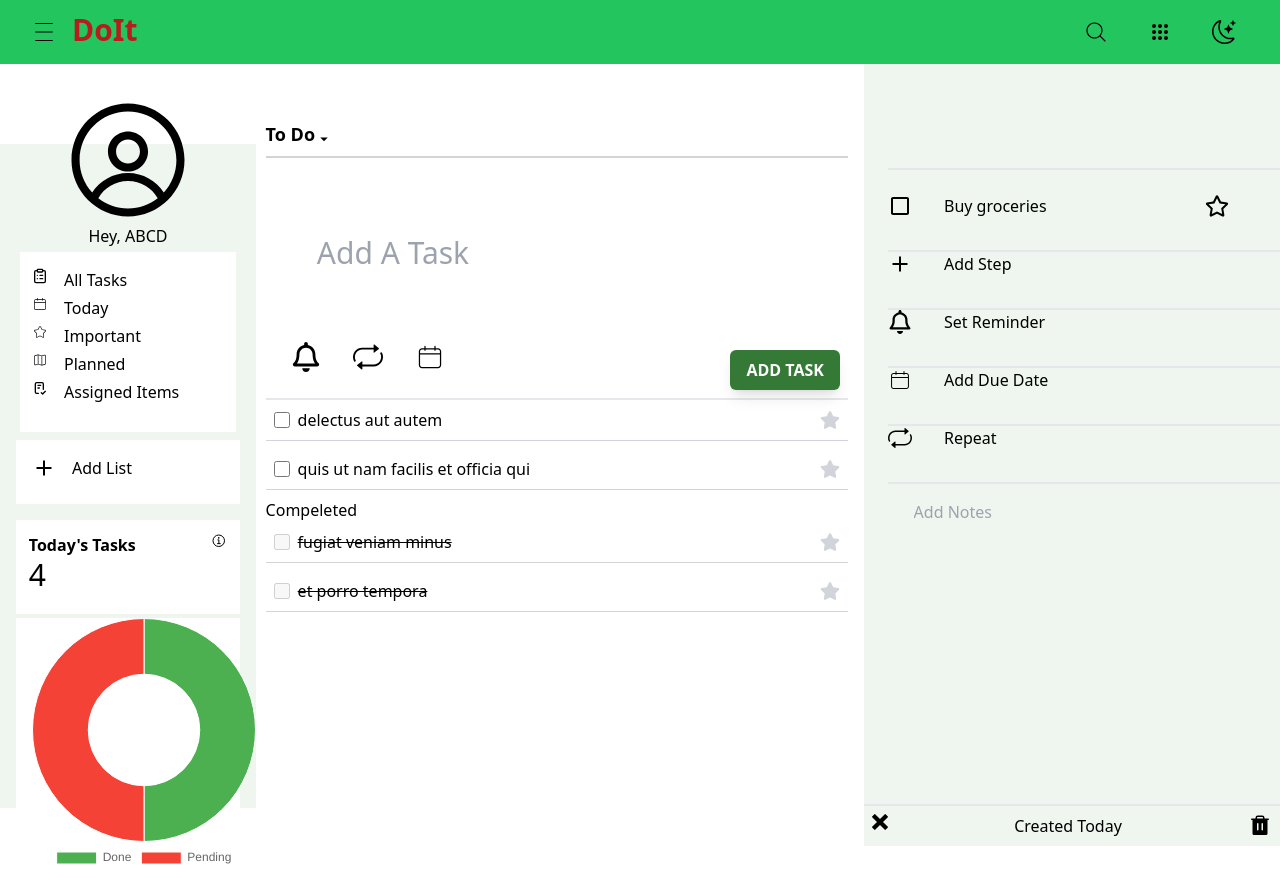
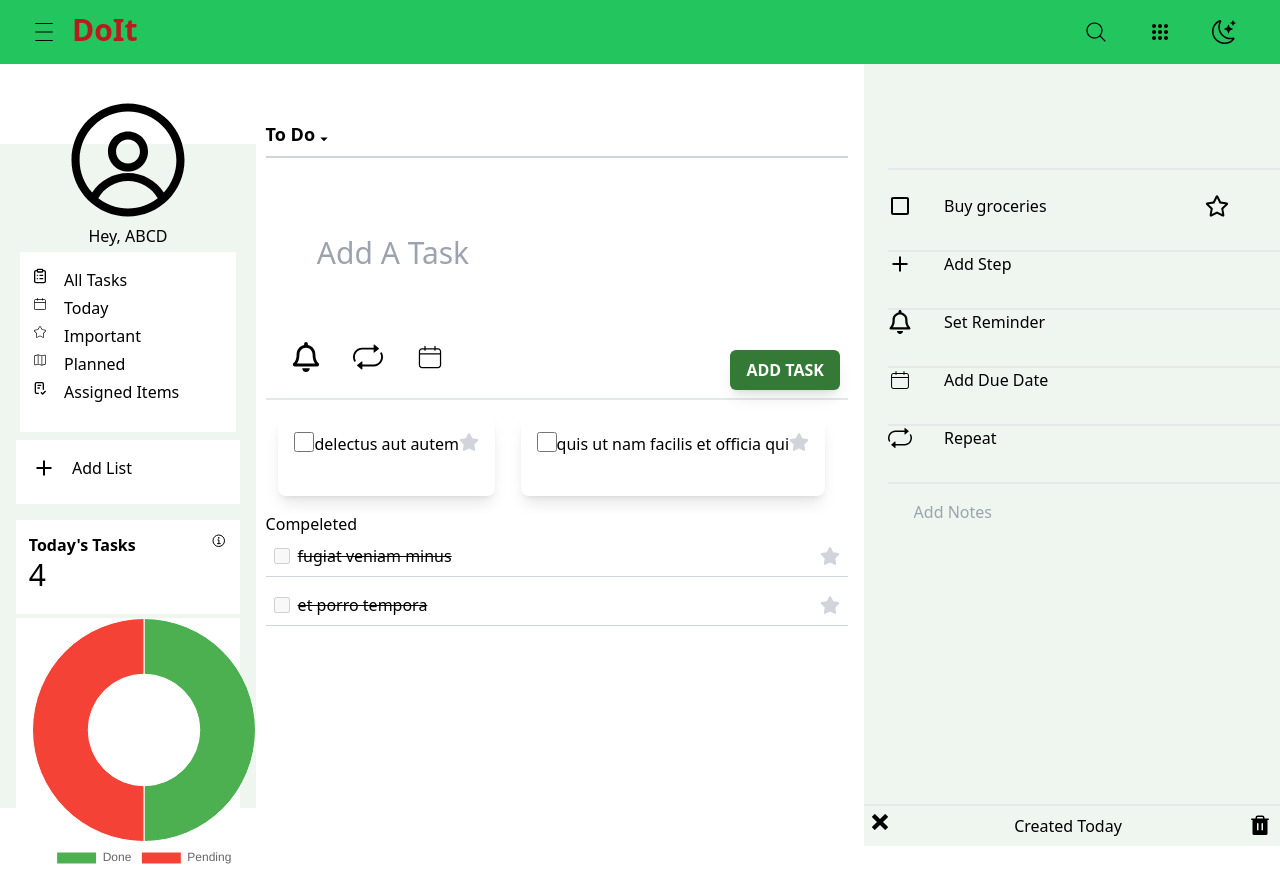
Before and after one commit to shadabBhai/quadbtech, a React (Vite) app: page / in a window 1280 px wide. Built offline with nearby package versions, Linux system fonts and the light colour scheme.

Commit message:
convert list to card

```diff
--- a/src/components/TodoItem.jsx
+++ b/src/components/TodoItem.jsx
@@ -27,31 +27,38 @@ const TodoItem = () => {
     return (
         <>
 
-            <ul className="list-none">
+            <div className="list-none flex flex-wrap">
                 {todos.map((task) => (
-                    <li
+                    <div
                         key={task.id}
-                        className="flex items-center justify-between mb-2 p-2 border-b border-gray-300"
+                        className="max-w-sm mx-full m-[1vw] bg-white shadow-lg rounded-lg overflow-hidden my-4 "
                     >
-                        <div className="flex items-center">
+                        <div className="p-4">
+                            <div className="flex justify-between ">
                                 <input
                                     type="checkbox"
                                     checked={task.isDone}
                                     onChange={() => toggleTaskDone(task.id)}
-                                className="mr-2 h-4 w-4"
+                                    className="w-5 h-5 text-blue-600 border-gray-300 rounded focus:ring-blue-500"
                                 />
                                 <span className={`${task.isDone ? 'line-through text-gray-500' : ''}`}>
                                     {task.title}
                                 </span>
-                        </div>
-                        <button onClick={() => toggleTaskImportant(task.id)}>
+                                <p>
                                     <FaStar
                                         className={`text-xl ${task.isImportant ? 'text-yellow-500' : 'text-gray-300'} hover:text-yellow-400`}
                                     />
+                                </p>
+                            </div>
+                            <button onClick={() => toggleTaskImportant(task.id)}>
+
                             </button>
-                    </li>
+
+
+                        </div>
+                    </div>
                 ))}
-            </ul>
+            </div>
         </>
     )
 }
```
Lines whose indentation alone changed are shown as unchanged.
